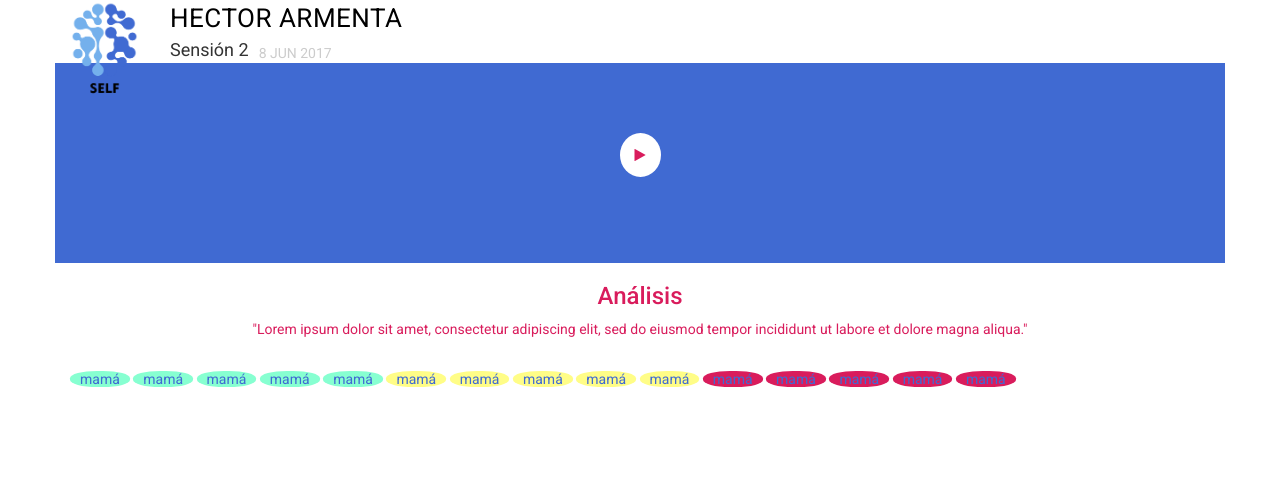
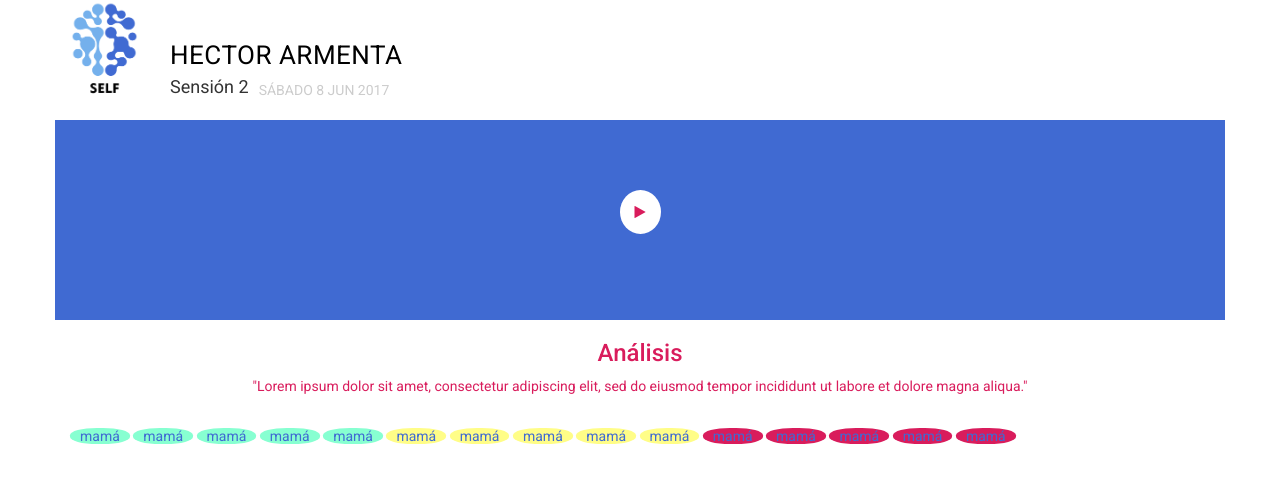
Before and after one commit to jarriaga/hackaton17, a plain HTML site: page index.html in a window 1280 px wide. Drawn offline with Linux system fonts and the light colour scheme.

Commit message:
Ay peldon

```diff
--- a/index.html
+++ b/index.html
@@ -21,7 +21,8 @@
                 <img src="self-logo.png" alt="SELF">
             </div>
             <div class="description">
-                <div class="user">Hector Armenta</div><div class="number-sesion">Sensión 2</div><div class="date">8 JUN 2017</div>
+                <div class="user">Hector Armenta</div>
+                <div class="number-sesion">Sensión 2</div><div class="date">Sábado 8 JUN 2017</div>
             </div>
         </header>
 
--- a/style/style.less
+++ b/style/style.less
@@ -21,8 +21,12 @@ body{
     //background-color: @lightblue;
     .site {
         header{
+            height: 100px;
+            display: block;
+            padding-top: 37px;
             position: relative;
             padding-left: 100px;
+            margin-bottom: 20px;
             .logo{
                 top: 0;
                 left: 0;
```
Also changed, not shown: style/style.css, 1 other file.
